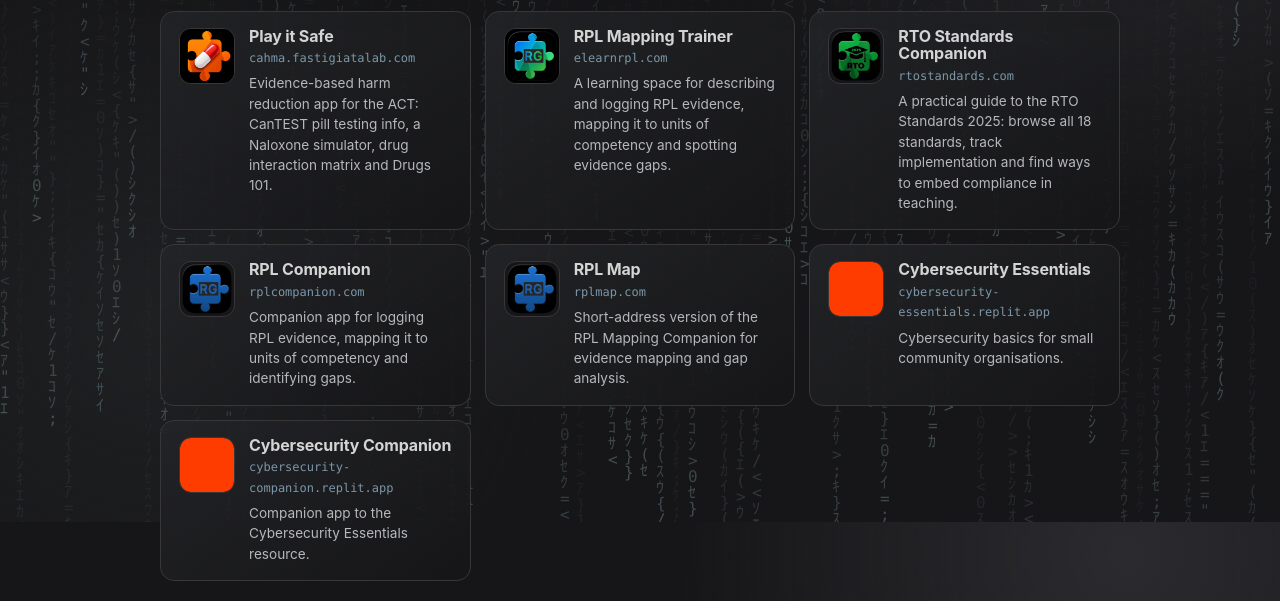
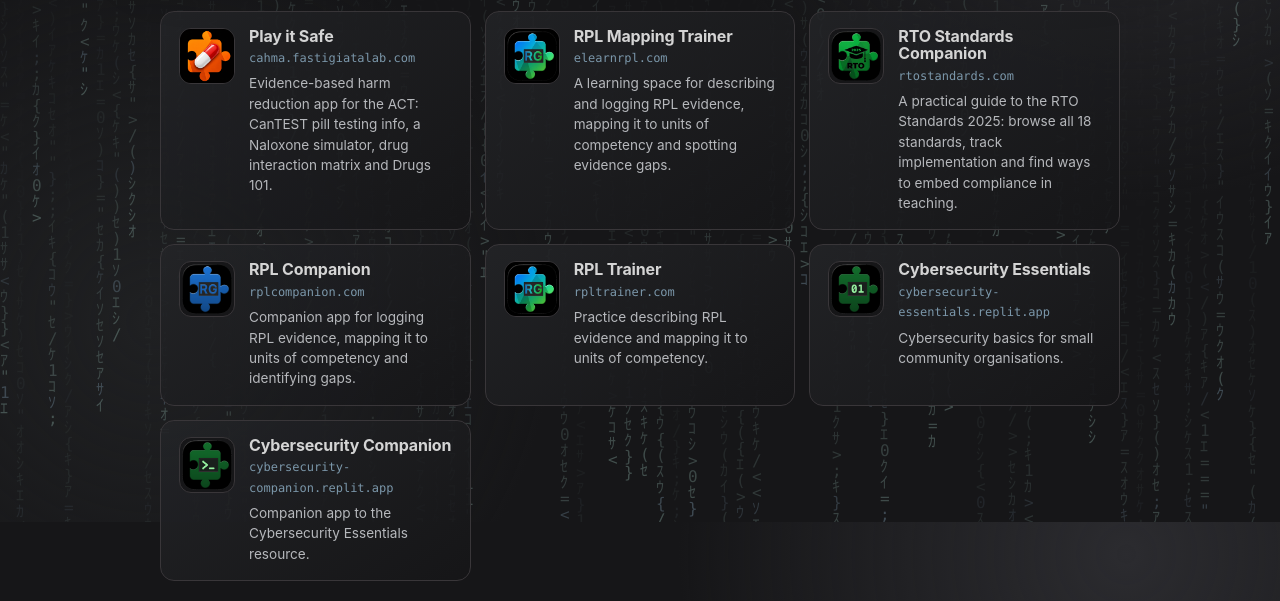
Before and after one commit to stuanderson415-coder/vocational-dev, a plain HTML site: page projects.html in a window 1280 px wide. Shown: the part 278-879 px from the top of the page. Drawn offline with Linux system fonts and the light colour scheme.

Commit message:
final touches

```diff
--- a/projects.html
+++ b/projects.html
@@ -24,16 +24,16 @@
     <img src="icons/rpl-companion.png" alt="" width="56" height="56">
     <div><h3>RPL Companion</h3><span class="addr">rplcompanion.com</span>
     <p>Companion app for logging RPL evidence, mapping it to units of competency and identifying gaps.</p></div></a>
-  <a class="project card" href="https://rplmap.com" target="_blank" rel="noopener">
-    <img src="icons/rplmap.png" alt="" width="56" height="56">
-    <div><h3>RPL Map</h3><span class="addr">rplmap.com</span>
-    <p>Short-address version of the RPL Mapping Companion for evidence mapping and gap analysis.</p></div></a>
+  <a class="project card" href="https://rpltrainer.com" target="_blank" rel="noopener">
+    <img src="icons/rpl-trainer.png" alt="" width="56" height="56">
+    <div><h3>RPL Trainer</h3><span class="addr">rpltrainer.com</span>
+    <p>Practice describing RPL evidence and mapping it to units of competency.</p></div></a>
   <a class="project card" href="https://cybersecurity-essentials.replit.app/" target="_blank" rel="noopener">
-    <img src="icons/cyber-essentials.svg" alt="" width="56" height="56">
+    <img src="icons/cyber-essentials.png" alt="" width="56" height="56">
     <div><h3>Cybersecurity Essentials</h3><span class="addr">cybersecurity-essentials.replit.app</span>
     <p>Cybersecurity basics for small community organisations.</p></div></a>
   <a class="project card" href="https://cybersecurity-companion.replit.app/" target="_blank" rel="noopener">
-    <img src="icons/cyber-companion.svg" alt="" width="56" height="56">
+    <img src="icons/cyber-companion.png" alt="" width="56" height="56">
     <div><h3>Cybersecurity Companion</h3><span class="addr">cybersecurity-companion.replit.app</span>
     <p>Companion app to the Cybersecurity Essentials resource.</p></div></a>
 </div>
```
Also changed, not shown: icons/cyber-companion.png (added), icons/cyber-companion.svg (deleted), icons/cyber-essentials.png (added), icons/cyber-essentials.svg (deleted), icons/rpl-trainer.png (added), icons/rplmap.png (deleted).
